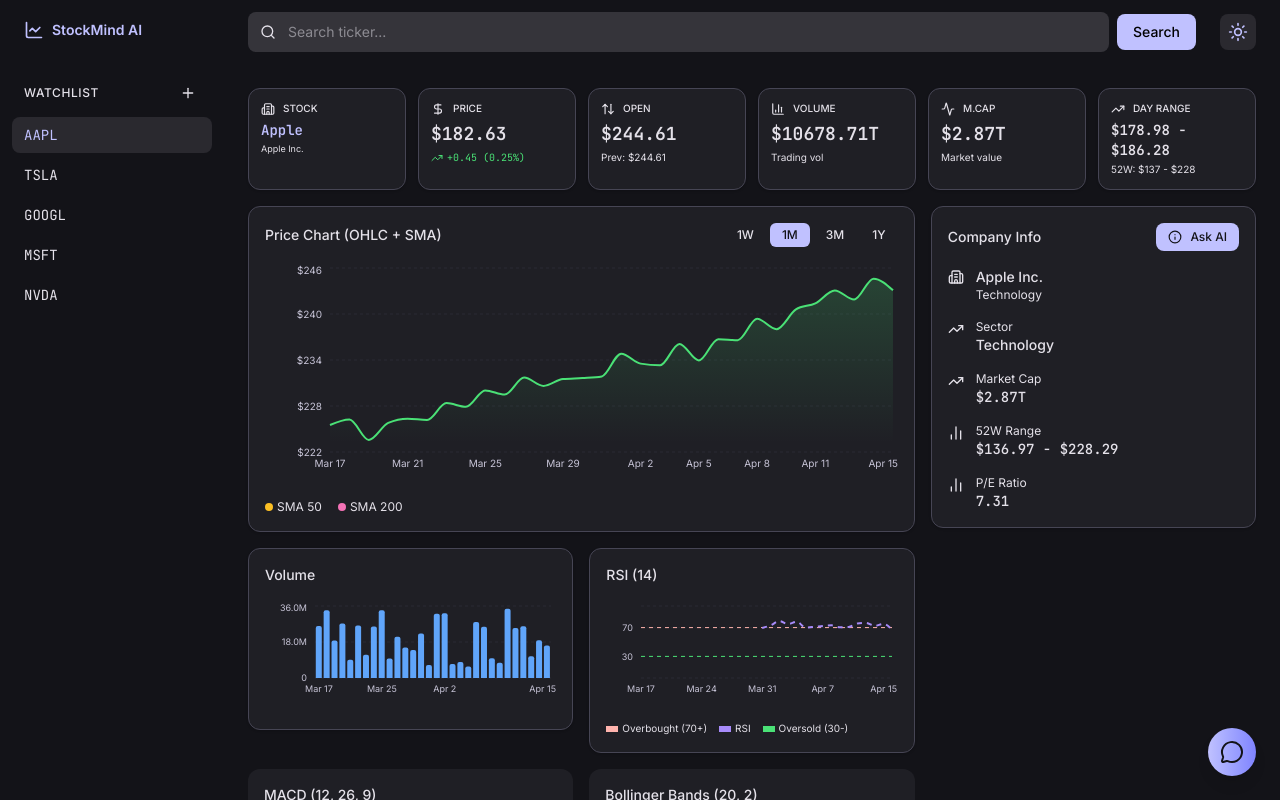
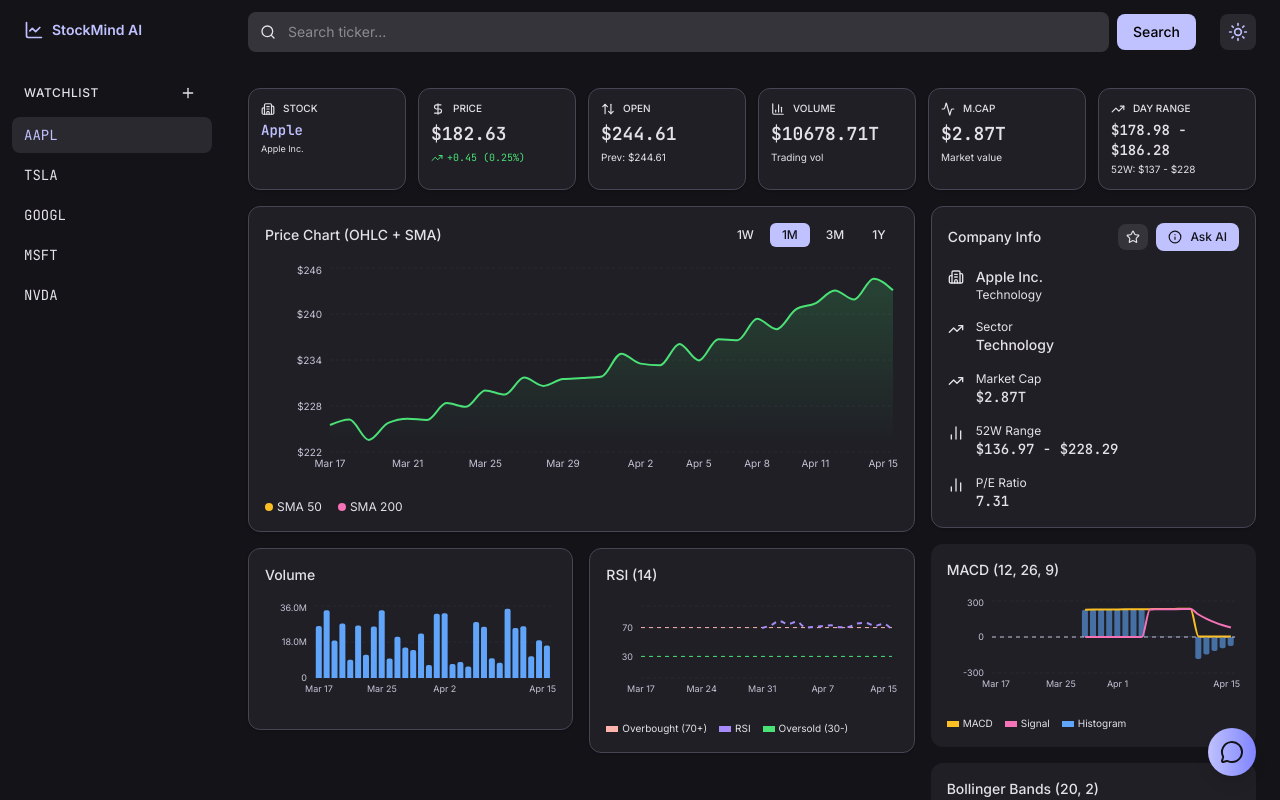
Before and after one commit to kaali7/stockmind-ai, a React (Vite) app: page / in a window 1280 px wide. Built offline with nearby package versions, Linux system fonts and the light colour scheme; no server answers.

Commit message:
Add inline clear button to search and watchlist

```diff
--- a/src/App.tsx
+++ b/src/App.tsx
@@ -79,7 +79,7 @@
             onMenuClick={() => setIsSidebarOpen(true)}
           />
 
-          <main className="flex-1 overflow-auto bg-surface p-4 md:p-6">
+          <main className="flex-1 overflow-auto bg-surface p-4 md:p-6 pb-24 md:pb-6">
             <Dashboard
               data={data}
               loading={loading}
--- a/src/components/chat/ChatDrawer.tsx
+++ b/src/components/chat/ChatDrawer.tsx
@@ -18,7 +18,14 @@
 
 const BotAvatar = ({ className }: { className?: string }) => (
   <div className={`flex items-center justify-center rounded-lg bg-[var(--chat-header-bg)] text-white p-1.5 shadow-sm transition-colors ${className}`}>
-    <Bot className="w-full h-full" />
+    <svg viewBox="0 0 24 24" fill="none" stroke="currentColor" strokeWidth="2" strokeLinecap="round" strokeLinejoin="round" className="w-full h-full">
+      <path d="M12 8V4H8" />
+      <rect width="16" height="12" x="4" y="8" rx="2" />
+      <path d="M2 14h2" />
+      <path d="M20 14h2" />
+      <path d="M15 13v2" />
+      <path d="M9 13v2" />
+    </svg>
   </div>
 );
 
--- a/src/components/dashboard/CompanyInfo.tsx
+++ b/src/components/dashboard/CompanyInfo.tsx
@@ -1,6 +1,8 @@
-import { Building2, TrendingUp, Info, BarChart2 } from 'lucide-react';
+import { Building2, TrendingUp, Info, BarChart2, Star, Plus, Trash2 } from 'lucide-react';
+import { useAppStore } from '../../store/appStore';
 
 interface CompanyInfoProps {
+  symbol: string;
   name: string;
   sector: string;
   industry: string;
@@ -24,6 +26,7 @@
 }
 
 export function CompanyInfo({
+  symbol,
   name,
   sector,
   industry,
@@ -33,10 +36,33 @@
   peRatio,
   onAskAI
 }: CompanyInfoProps) {
+  const { watchlist, addToWatchlist, removeFromWatchlist, isInWatchlist } = useAppStore();
+  const isWatched = isInWatchlist(symbol);
+
+  const toggleWatchlist = () => {
+    if (isWatched) {
+      removeFromWatchlist(symbol);
+    } else {
+      addToWatchlist(symbol);
+    }
+  };
+
   return (
     <div className="rounded-xl bg-surface-container p-4 shadow-sm border border-outline-variant">
       <div className="flex items-center justify-between">
         <h3 className="text-sm font-medium text-on_surface">Company Info</h3>
+        <div className="flex items-center gap-2">
+          <button
+            onClick={toggleWatchlist}
+            className={`flex items-center gap-1 rounded-lg px-2 py-1.5 text-xs font-medium transition-colors ${
+              isWatched
+                ? 'bg-yellow-500/20 text-yellow-500'
+                : 'bg-surface-container-highest text-on_surface_variant hover:text-yellow-500'
+            }`}
+            title={isWatched ? 'Remove from watchlist' : 'Add to watchlist'}
+          >
+            {isWatched ? <Trash2 className="h-3.5 w-3.5" /> : <Star className="h-3.5 w-3.5" />}
+          </button>
           <button
             onClick={onAskAI}
             className="flex items-center gap-2 rounded-lg bg-primary px-3 py-1.5 text-xs font-medium text-surface transition-colors hover:bg-primary/90"
@@ -44,6 +70,7 @@
             <Info className="h-3.5 w-3.5" />
             Ask AI
           </button>
+        </div>
       </div>
 
       <div className="mt-4 space-y-4">
--- a/src/components/layout/Header.tsx
+++ b/src/components/layout/Header.tsx
@@ -1,4 +1,5 @@
-import { Search, LineChart, Menu } from 'lucide-react';
+import { useState } from 'react';
+import { Search, LineChart, Menu, X } from 'lucide-react';
 import { ThemeToggle } from '../shared/ThemeToggle';
 
 interface HeaderProps {
@@ -8,13 +9,18 @@
 }
 
 export function Header({ onSearch, currentSymbol, onMenuClick }: HeaderProps) {
+  const [query, setQuery] = useState('');
+
   const handleSubmit = (e: React.FormEvent<HTMLFormElement>) => {
     e.preventDefault();
-    const formData = new FormData(e.currentTarget);
-    const symbol = formData.get('symbol')?.toString().toUpperCase().trim();
+    const symbol = query.toUpperCase().trim();
     if (symbol) {
       onSearch(symbol);
     }
+  };
+
+  const handleClear = () => {
+    setQuery('');
   };
 
   return (
@@ -34,14 +40,27 @@
             type="text"
             name="symbol"
             placeholder="Search ticker..."
-            className="h-10 w-full rounded-lg bg-surface-container-highest pl-10 pr-4 text-sm text-on_surface placeholder:text-on_surface_variant focus:outline-none focus:ring-2 focus:ring-primary"
+            value={query}
+            onChange={(e) => setQuery(e.target.value)}
+            className="h-10 w-full rounded-lg bg-surface-container-highest pl-10 pr-10 text-sm text-on_surface placeholder:text-on_surface_variant focus:outline-none focus:ring-2 focus:ring-primary"
           />
+          {query && (
+            <button
+              type="button"
+              onClick={handleClear}
+              className="absolute right-3 top-1/2 -translate-y-1/2 p-0.5 rounded-full hover:bg-surface-container transition-colors"
+            >
+              <X className="h-4 w-4 text-on_surface_variant" />
+            </button>
+          )}
         </div>
         <button
           type="submit"
-          className="rounded-lg bg-primary px-3 py-2 md:px-4 text-sm font-medium text-[var(--search-btn-text)] transition-colors hover:opacity-90 min-w-max"
+          className="rounded-lg bg-primary px-3 py-2 md:px-4 text-sm font-medium text-[var(--search-btn-text)] transition-colors hover:opacity-90 min-w-max flex items-center gap-2"
         >
-          Search
+          <Search className="h-4 w-4 md:hidden" />
+          <span className="hidden md:inline">Search</span>
+          <span className="md:hidden">Go</span>
         </button>
       </form>
 
--- a/src/pages/Dashboard.tsx
+++ b/src/pages/Dashboard.tsx
@@ -83,23 +83,19 @@
             isPositive={data.changePercent >= 0}
           />
 
-          <div className="mt-4 grid grid-cols-2 gap-4">
+          <div className="mt-4 grid grid-cols-1 md:grid-cols-2 gap-4">
             <div>
               <VolumeChart data={data.prices} timeRange={timeRange} />
             </div>
             <div>
               <RSIChart data={data.prices} timeRange={timeRange} />
             </div>
-            <div>
-              <MACDChart data={data.prices} timeRange={timeRange} />
-            </div>
-            <div>
-              <BollingerBands data={data.prices} timeRange={timeRange} />
-            </div>
           </div>
         </div>
-        <div className="lg:col-span-1">
+
+        <div className="lg:col-span-1 space-y-4">
           <CompanyInfo
+            symbol={data.symbol}
             name={data.name}
             sector={data.sector}
             industry={data.industry}
@@ -109,6 +105,8 @@
             peRatio={data.peRatio}
             onAskAI={onAskAI}
           />
+          <MACDChart data={data.prices} timeRange={timeRange} />
+          <BollingerBands data={data.prices} timeRange={timeRange} />
         </div>
       </div>
     </div>
--- a/src/store/appStore.ts
+++ b/src/store/appStore.ts
@@ -1,4 +1,5 @@
 import { create } from 'zustand';
+import { persist } from 'zustand/middleware';
 
 interface StockData {
   symbol: string;
@@ -37,9 +38,16 @@
   conversationHistory: Array<{ role: 'user' | 'assistant'; content: string; symbol?: string }>;
   addMessage: (message: { role: 'user' | 'assistant'; content: string; symbol?: string }) => void;
   clearHistory: () => void;
+
+  watchlist: string[];
+  addToWatchlist: (symbol: string) => void;
+  removeFromWatchlist: (symbol: string) => void;
+  isInWatchlist: (symbol: string) => boolean;
 }
 
-export const useAppStore = create<AppState>((set) => ({
+export const useAppStore = create<AppState>()(
+  persist(
+    (set, get) => ({
       currentSymbol: 'AAPL',
       setCurrentSymbol: (symbol) => set({ currentSymbol: symbol }),
 
@@ -62,4 +70,22 @@
       addMessage: (message) =>
         set((state) => ({ conversationHistory: [...state.conversationHistory, message] })),
       clearHistory: () => set({ conversationHistory: [], chatInitialMessage: null }),
-}));
+
+      watchlist: [],
+      addToWatchlist: (symbol) =>
+        set((state) => ({
+          watchlist: state.watchlist.includes(symbol)
+            ? state.watchlist
+            : [...state.watchlist, symbol]
+        })),
+      removeFromWatchlist: (symbol) =>
+        set((state) => ({
+          watchlist: state.watchlist.filter((s) => s !== symbol)
+        })),
+      isInWatchlist: (symbol) => get().watchlist.includes(symbol),
+    }),
+    {
+      name: 'stockmind-storage',
+    }
+  )
+);
```
Lines whose indentation alone changed are shown as unchanged.
